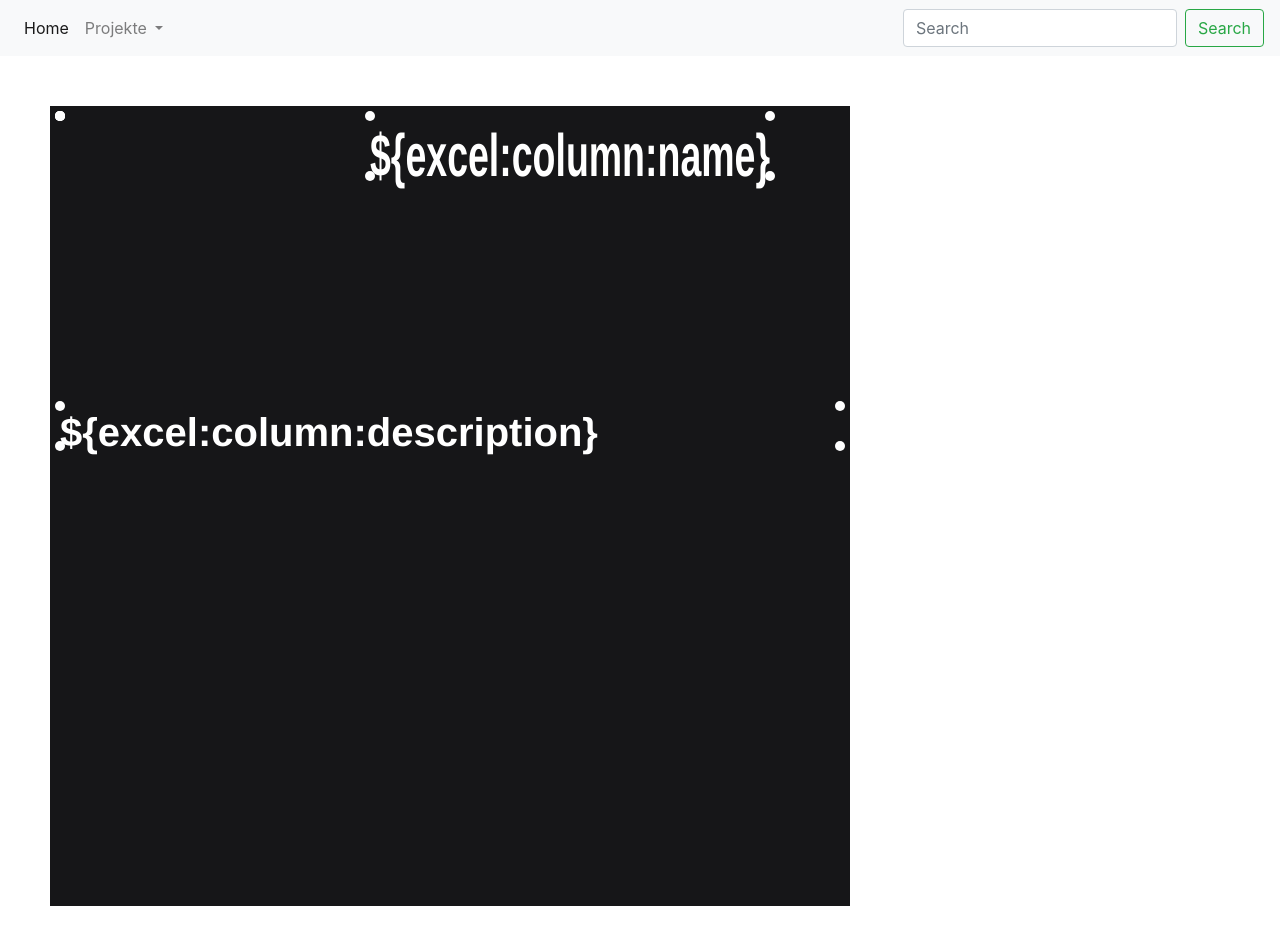
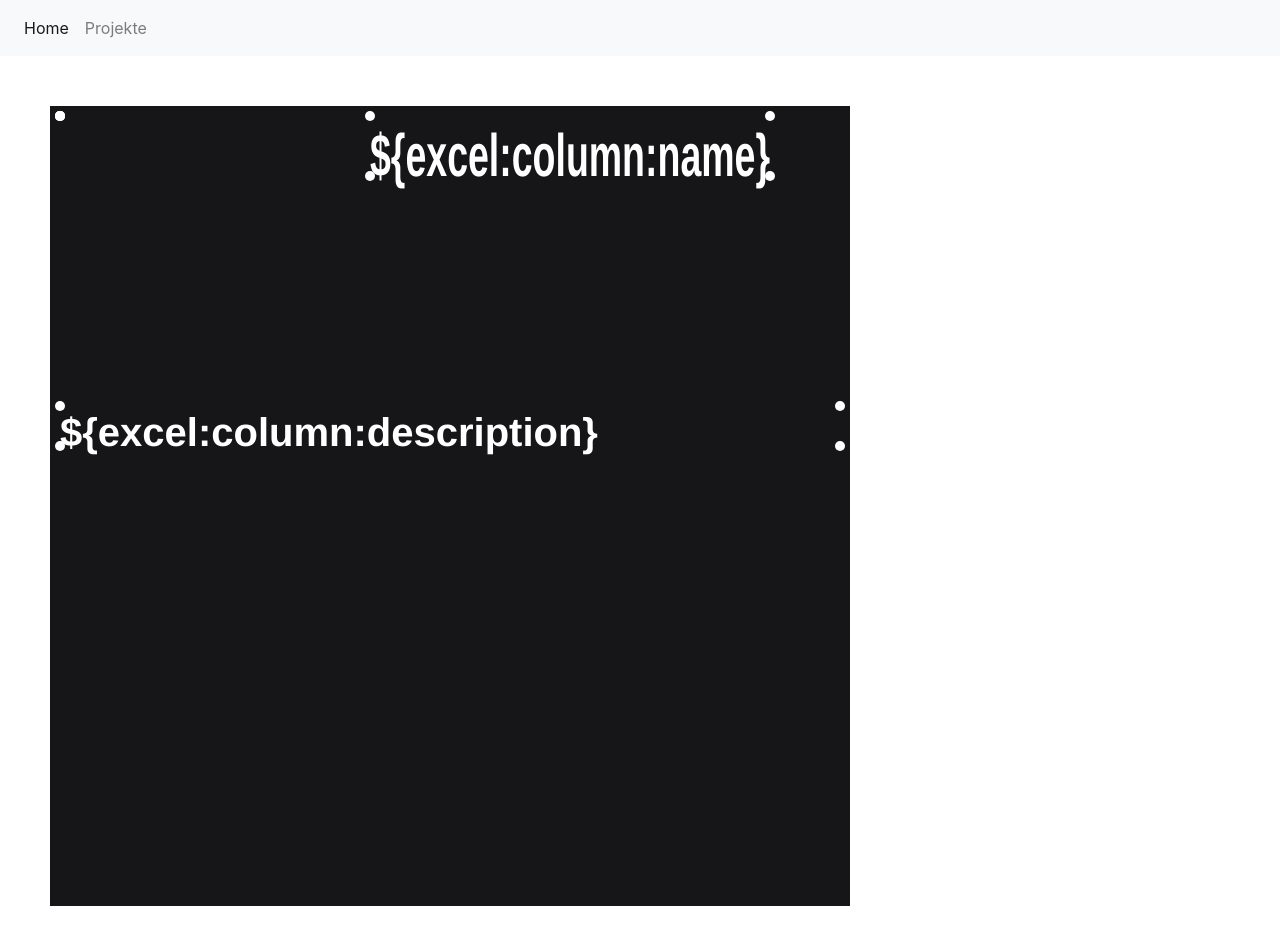
Before and after one commit to M4GNV5/LaserDesigner, a Nuxt app: page /edit in a window 1280 px wide. Shown: the top 944 px of the page. Built offline with nearby package versions, Linux system fonts and the light colour scheme.

Commit message:
added AppBar component file to edit page

```diff
--- a/pages/edit.vue
+++ b/pages/edit.vue
@@ -1,30 +1,6 @@
 <template>
   <div>
-    <nav class="navbar navbar-expand-lg navbar-light bg-light">
-      <div class="collapse navbar-collapse" id="navbarSupportedContent">
-        <ul class="navbar-nav mr-auto">
-          <li class="nav-item active">
-            <a class="nav-link" href="#">Home <span class="sr-only">(current)</span></a>
-          </li>
-          <li class="nav-item dropdown">
-            <a class="nav-link dropdown-toggle" href="#" id="navbarDropdown" role="button" data-toggle="dropdown"
-              aria-haspopup="true" aria-expanded="false">
-              Projekte
-            </a>
-            <div class="dropdown-menu" aria-labelledby="navbarDropdown">
-              <a class="dropdown-item" href="#">Action</a>
-              <a class="dropdown-item" href="#">Another action</a>
-              <div class="dropdown-divider"></div>
-              <a class="dropdown-item" href="#">Something else here</a>
-            </div>
-          </li>
-        </ul>
-        <form class="form-inline my-2 my-lg-0">
-          <input class="form-control mr-sm-2" type="search" placeholder="Search" aria-label="Search">
-          <button class="btn btn-outline-success my-2 my-sm-0" type="submit">Search</button>
-        </form>
-      </div>
-    </nav>
+    <AppBar/>
     <div class="main">
       <img ref="dummy-logo" style="display: none;" :src="require('~/assets/bn-paf-icon.png')" />
       <LayoutDesigner :components="components" />
```
